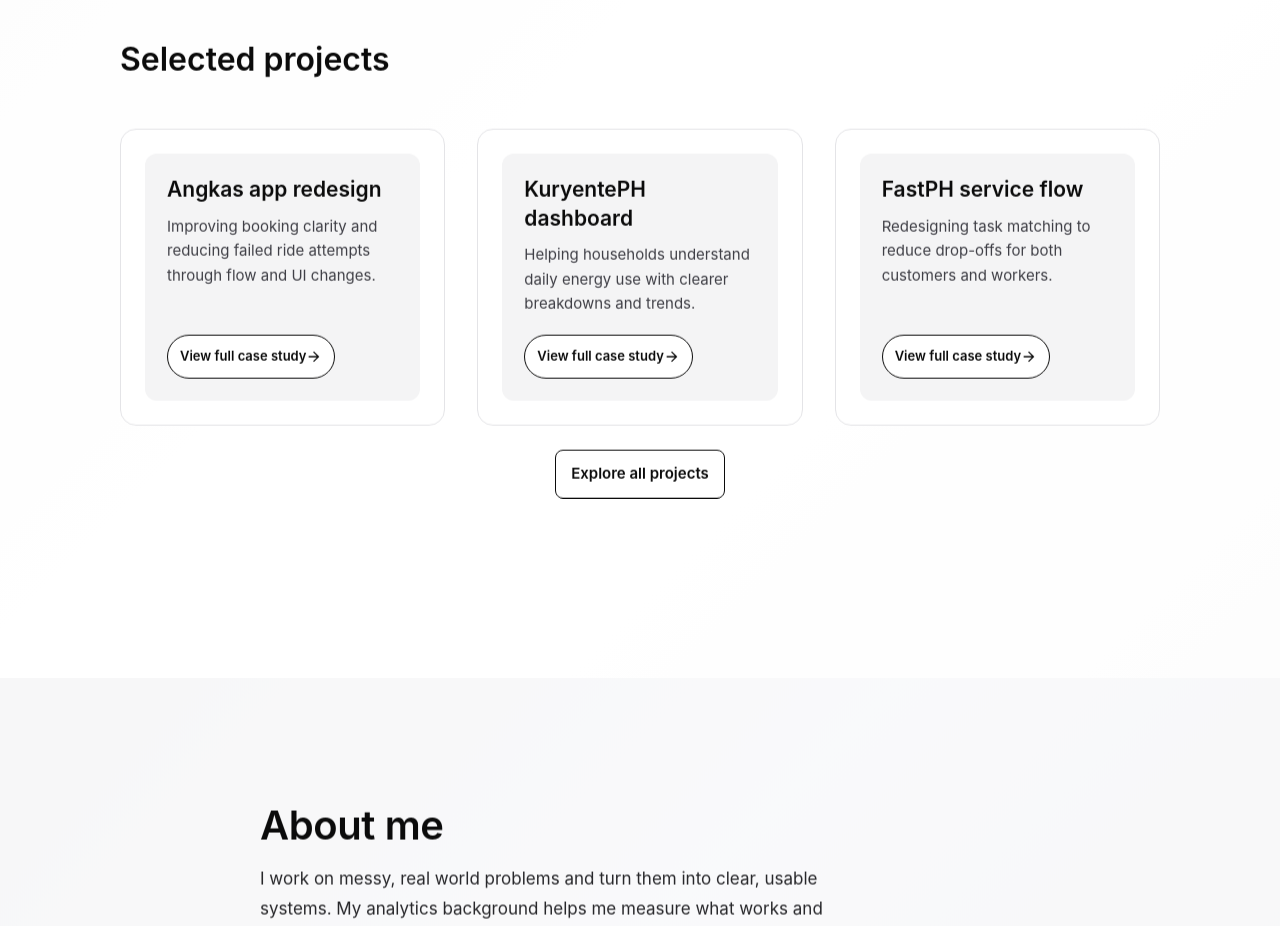
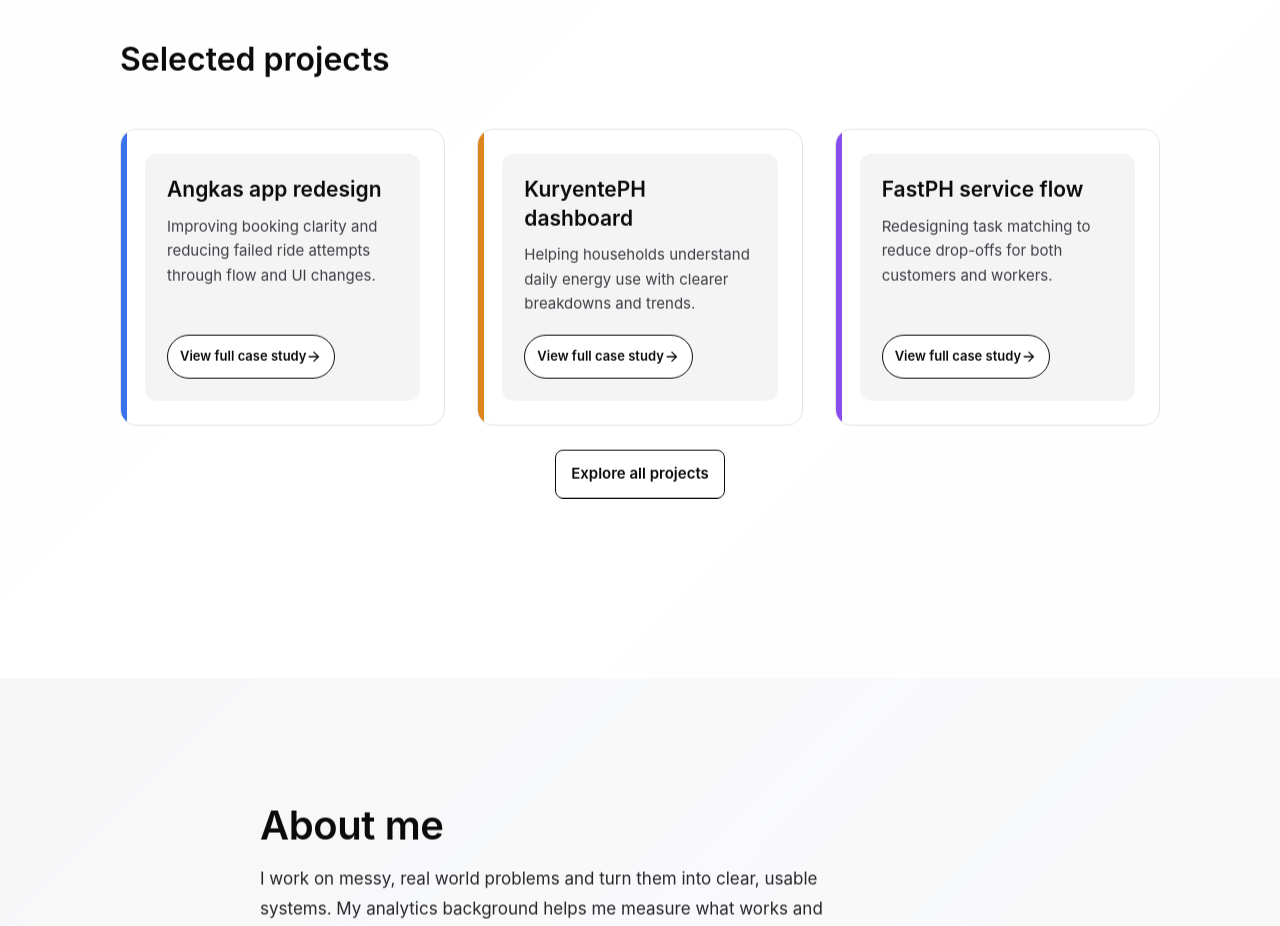
Before and after one commit to ckjo1991/iamck-portfolio-next, a Next.js app: page / in a window 1280 px wide. Shown: the part 960-1886 px from the top of the page. Built offline with nearby package versions, Linux system fonts and the light colour scheme.

Commit message:
Add project accent colors

```diff
--- a/app/page.tsx
+++ b/app/page.tsx
@@ -104,7 +104,7 @@
 
           <ul className="projects-list">
             <li>
-              <article className="project-item">
+              <article className="project-item" data-project="angkas">
                 <span className="project-default-title" aria-hidden="true">
                   Angkas app redesign
                 </span>
@@ -122,7 +122,7 @@
             </li>
 
             <li>
-              <article className="project-item">
+              <article className="project-item" data-project="kuryenteph">
                 <span className="project-default-title" aria-hidden="true">
                   KuryentePH dashboard
                 </span>
@@ -140,7 +140,7 @@
             </li>
 
             <li>
-              <article className="project-item">
+              <article className="project-item" data-project="fastph">
                 <span className="project-default-title" aria-hidden="true">
                   FastPH service flow
                 </span>
--- a/app/sections/Projects.tsx
+++ b/app/sections/Projects.tsx
@@ -9,7 +9,7 @@
 
         <ul className="projects-list">
           <li>
-            <Link href="/projects/angkas" className="project-item">
+            <Link href="/projects/angkas" className="project-item" data-project="angkas">
               <h3 className="project-name">Angkas</h3>
               <p className="project-summary">
                 Improving booking clarity and reducing rider confusion in a
@@ -22,7 +22,7 @@
           </li>
 
           <li>
-            <Link href="/projects/kuryenteph" className="project-item">
+            <Link href="/projects/kuryenteph" className="project-item" data-project="kuryenteph">
               <h3 className="project-name">KuryentePH</h3>
               <p className="project-summary">
                 Helping households understand electricity usage through clearer
@@ -35,7 +35,7 @@
           </li>
 
           <li>
-            <Link href="/projects/fastph" className="project-item">
+            <Link href="/projects/fastph" className="project-item" data-project="fastph">
               <h3 className="project-name">FastPH</h3>
               <p className="project-summary">
                 Streamlining on-demand service booking to reduce drop-offs and speed up
--- a/app/styles/projects-index.css
+++ b/app/styles/projects-index.css
@@ -74,15 +74,15 @@
 }
 
 .project-overview[data-project="angkas"] {
-  --project-accent: #0b0b0b;
+  --project-accent: #2563eb;
 }
 
 .project-overview[data-project="kuryenteph"] {
-  --project-accent: #1d4ed8;
+  --project-accent: #d97706;
 }
 
 .project-overview[data-project="fastph"] {
-  --project-accent: #0f766e;
+  --project-accent: #7c3aed;
 }
 
 .project-overview:hover,
--- a/app/styles/projects.css
+++ b/app/styles/projects.css
@@ -56,6 +56,33 @@
   border-radius: 16px;
   background: #ffffff;
   transition: transform 0.2s ease, box-shadow 0.2s ease;
+}
+
+.project-item {
+  --project-accent: #2563eb; /* default (Angkas) */
+}
+
+.project-item[data-project="angkas"] {
+  --project-accent: #2563eb;
+}
+
+.project-item[data-project="kuryenteph"] {
+  --project-accent: #d97706;
+}
+
+.project-item[data-project="fastph"] {
+  --project-accent: #7c3aed;
+}
+
+.project-item::before {
+  content: "";
+  position: absolute;
+  top: 0;
+  left: 0;
+  bottom: 0;
+  width: 6px;
+  background: var(--project-accent);
+  opacity: 0.9;
 }
 
 .project-item:hover {
```
